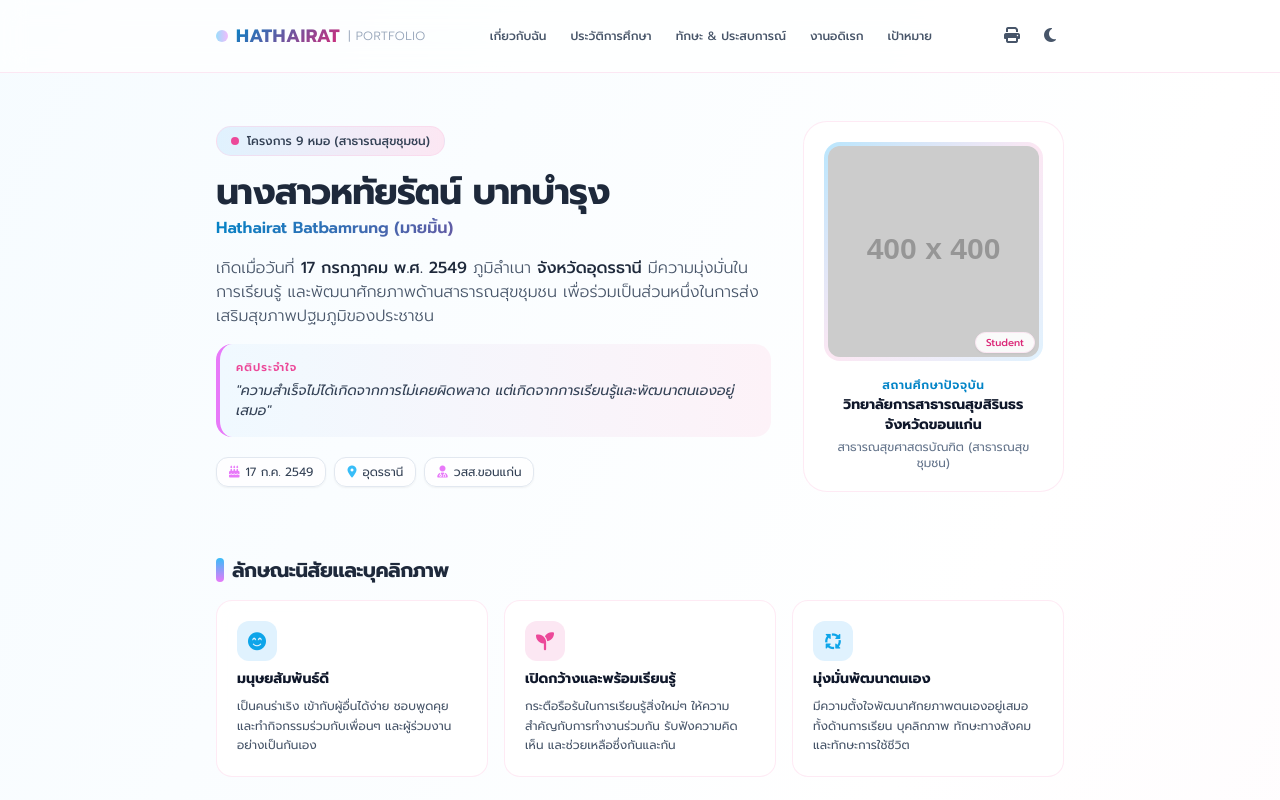
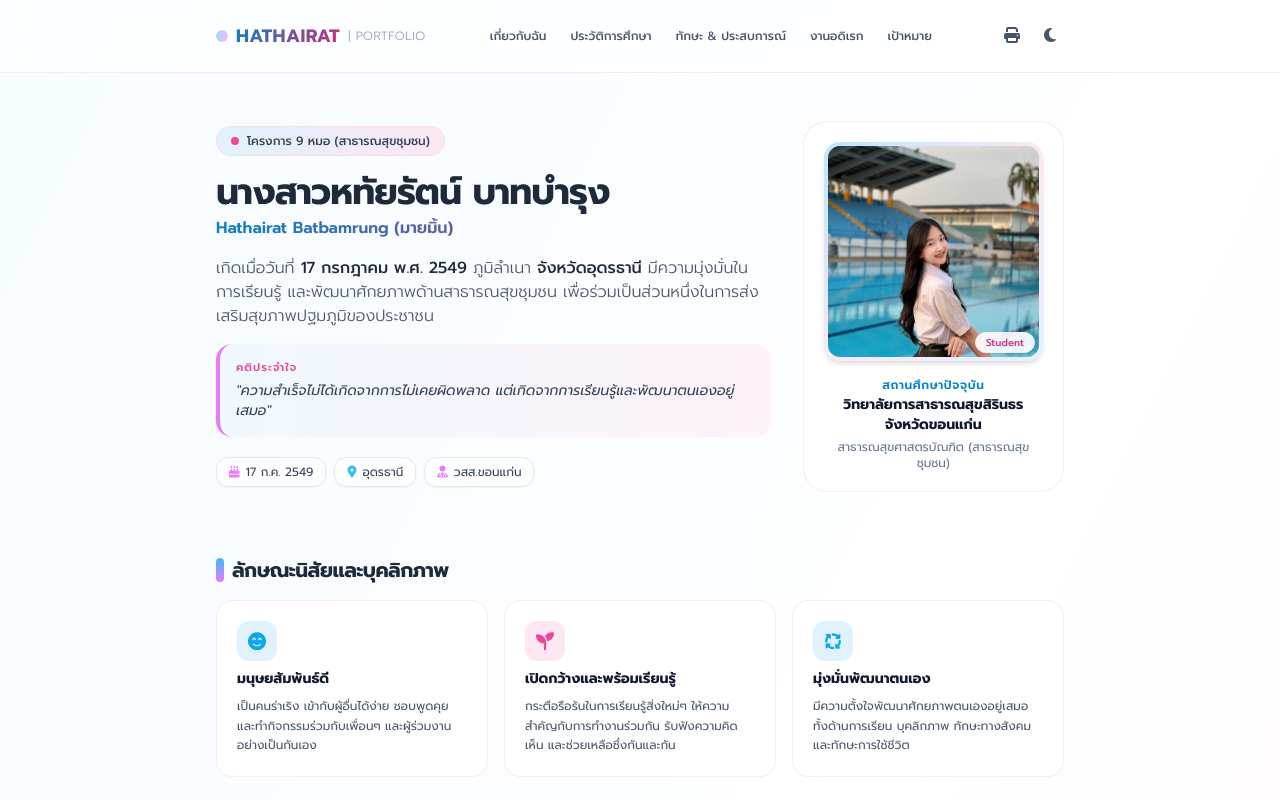
Before and after one commit to hathairatbatbamrung-droid/itsbbymm, a plain HTML site: page index.html in a window 1280 px wide. Shown: the top 800 px of the page. Drawn offline with nearby package versions, Linux system fonts and the light colour scheme; placeholder pictures from the web are drawn by us.

Commit message:
Update index.html

```diff
--- a/index.html
+++ b/index.html
@@ -185,8 +185,8 @@
                 <div class="md:col-span-4 flex justify-center">
                     <div class="w-full max-w-xs glass-card p-5 rounded-3xl text-center space-y-4">
                         <div class="relative group">
-                            <div class="aspect-square rounded-2xl overflow-hidden bg-gradient-to-br from-sky-200 via-pinkish-100 to-sky-100 dark:from-slate-800 dark:to-slate-700 p-1">
-                                <img src="https://placehold.co/400x400/e0f2fe/db2777?text=Hathairat+B." alt="หทัยรัตน์ บาทบำรุง" class="w-full h-full object-cover rounded-xl transition duration-300 group-hover:scale-105">
+                            <div class="aspect-square rounded-2xl overflow-hidden bg-gradient-to-br from-sky-200 via-pinkish-100 to-sky-100 dark:from-slate-800 dark:to-slate-700 p-1 shadow-md">
+                                <img src="https://raw.githubusercontent.com/hathairatbatbamrung-droid/itsbbymm/main/IMG_9084.JPG" alt="หทัยรัตน์ บาทบำรุง" class="w-full h-full object-cover rounded-xl transition duration-300 group-hover:scale-105">
                             </div>
                             <span class="absolute bottom-2 right-2 px-2.5 py-0.5 rounded-full text-[10px] font-medium bg-white/90 dark:bg-slate-900/90 text-pinkish-600 dark:text-sky-300 shadow-sm border border-pinkish-100">
                                 Student
```
